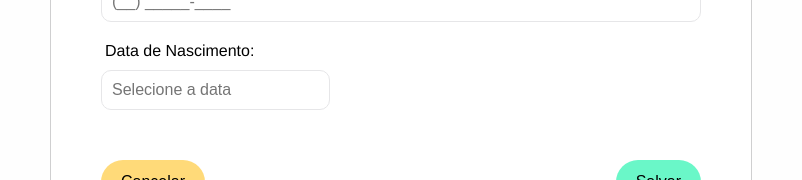
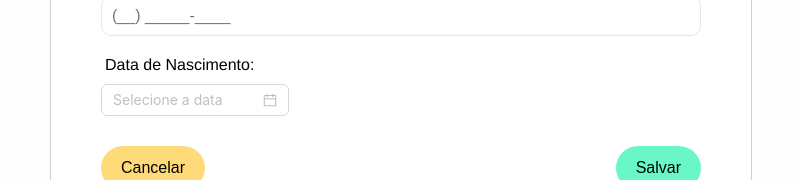
Before and after one commit to ianasampaio/front-test, a React (Vite) app: page /contacts in a window 1280 px wide. Both pictures are taken after a click on the button "Novo". Shown: the part 428-608 px from the top of the page, without its empty margins (239-1041 px from the left). Built offline with nearby package versions, Linux system fonts and the light colour scheme; no server answers.

Commit message:
update datepicker

```diff
--- a/package.json
+++ b/package.json
@@ -11,11 +11,13 @@
   },
   "dependencies": {
     "@mui/x-date-pickers": "^6.16.3",
+    "antd": "^5.10.2",
     "axios": "^1.5.1",
     "flowbite-react": "^0.6.4",
     "react": "^18.2.0",
     "react-datepicker": "^4.21.0",
     "react-dom": "^18.2.0",
+    "react-hook-form": "^7.47.0",
     "react-icons": "^4.11.0",
     "react-input-mask": "^2.0.4",
     "react-modal": "^3.16.1",
--- a/src/components/Contact/index.tsx
+++ b/src/components/Contact/index.tsx
@@ -2,12 +2,16 @@ import { useState } from 'react';
 import Modal from 'react-modal';
 import { FaPlus } from 'react-icons/fa'
 import { Button, ButtonDiv, CancelButton, ErrorMessage, FormContainer, FormField, NewTitle, SubmitButton } from './styled';
-import DatePicker from 'react-datepicker';
 import 'react-datepicker/dist/react-datepicker.css';
 import InputMask from 'react-input-mask';
 import styled from 'styled-components';
 import { secondaryColor } from '../../config/colors';
 import validator from "validator";
+import { DatePicker } from "antd";
+import dayjs from "dayjs";
+import { Control, Controller, useForm } from "react-hook-form";
+
+
 
 
 const customStyles = {
@@ -24,22 +28,22 @@ const customStyles = {
   },
 };
 
-const customInput = (
-  <input
-    type="text"
-    className="custom-datepicker-input"
-    style={{
-      display: 'block',
-      marginBottom: '20px',
-      width: '100%',
-      padding: '10px',
-      fontSize: '16px',
-      border: '1px solid #e6e6e8',
-      borderRadius: '10px',
-      cursor: 'pointer',
-    }}
-  />
-);
+// const customInput = (
+//   <input
+//     type="text"
+//     className="custom-datepicker-input"
+//     style={{
+//       display: 'block',
+//       marginBottom: '20px',
+//       width: '100%',
+//       padding: '10px',
+//       fontSize: '16px',
+//       border: '1px solid #e6e6e8',
+//       borderRadius: '10px',
+//       cursor: 'pointer',
+//     }}
+//   />
+// );
 
 
 const PhoneInput = styled(InputMask)`
@@ -53,8 +57,51 @@ const PhoneInput = styled(InputMask)`
 `;
 
 Modal.setAppElement('#root');
+interface RHFDatePickerFieldProps {
+  control: Control<any>;
+  name: string;
+  placeholder?: string;
+}
+
+const RHFDatePickerField = (props: RHFDatePickerFieldProps) => {
+  return (
+    <Controller
+      control={props.control}
+      name={props.name}
+      rules={{
+        required: "This field is required"
+      }}
+      render={({ field, fieldState }) => {
+        return (
+          <>
+            <DatePicker
+              placeholder={props.placeholder}
+              status={fieldState.error ? "error" : undefined}
+              ref={field.ref}
+              name={field.name}
+              onBlur={field.onBlur}
+              value={field.value ? dayjs(field.value) : null}
+              format="DD-MM-YYYY"
+              onChange={(date) => {
+                field.onChange(date ? date.valueOf() : null);
+              }}
+            />
+            <br />
+            {fieldState.error ? (
+              <span style={{ color: "red" }}>{fieldState.error?.message}</span>
+            ) : null}
+          </>
+        );
+      }}
+    />
+  );
+};
 
 export const ContactAdd = () => {
+    const { control } = useForm<{
+      startDate: string;
+      endDate: string;
+    }>();
     const [modalIsOpen, setIsOpen] = useState(false);
     const [formData, setFormData] = useState({
       name: '',
@@ -63,7 +110,6 @@ export const ContactAdd = () => {
       birthDate: '',
     });
 
-    const [selectedDate, setSelectedDate] = useState(new Date());
     const [errorMessage, setErrorMessage] = useState('');
     const [emailValidationMessage, setEmailValidationMessage] = useState('');
 
@@ -112,13 +158,6 @@ export const ContactAdd = () => {
 
     };
 
-    const handleDateChange = (date: Date) => {
-      // Converte a data para o formato desejado (por exemplo, string)
-      // e atualiza o estado do formulário
-      const formattedDate = date.toLocaleDateString('pt-BR'); // Altere o local se necessário
-      setFormData({ ...formData, birthDate: formattedDate });
-      setSelectedDate(date); // Atualiza a data no date picker
-    };
 
     const handlePhoneChange = (e: React.ChangeEvent<HTMLInputElement>) => {
       const value = e.target.value;
@@ -200,14 +239,12 @@ export const ContactAdd = () => {
             onChange={handlePhoneChange}
           />
             <p>Data de Nascimento:</p>
-            <DatePicker
-              selected={selectedDate}
-              onChange={handleDateChange}
-              dateFormat="dd/MM/yyyy"
-              placeholderText="Selecione a data"
-              customInput={customInput}
-              value={formData.birthDate}
+            <RHFDatePickerField
+            placeholder="Selecione a data"
+            control={control}
+            name="birthDate"
             />
+
             <ButtonDiv>
               <CancelButton onClick={clearForm}>Cancelar</CancelButton>
               <SubmitButton type="submit">Salvar</SubmitButton>
```
Also changed, not shown: 1 other file (tests, documents, lock files or other folders).
